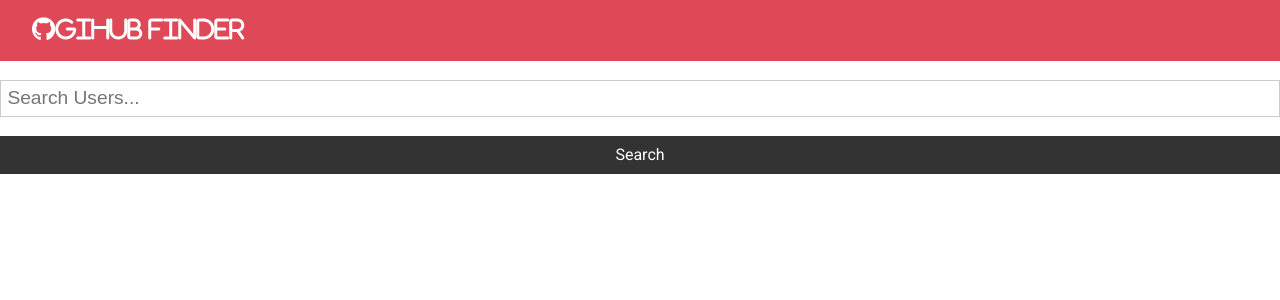
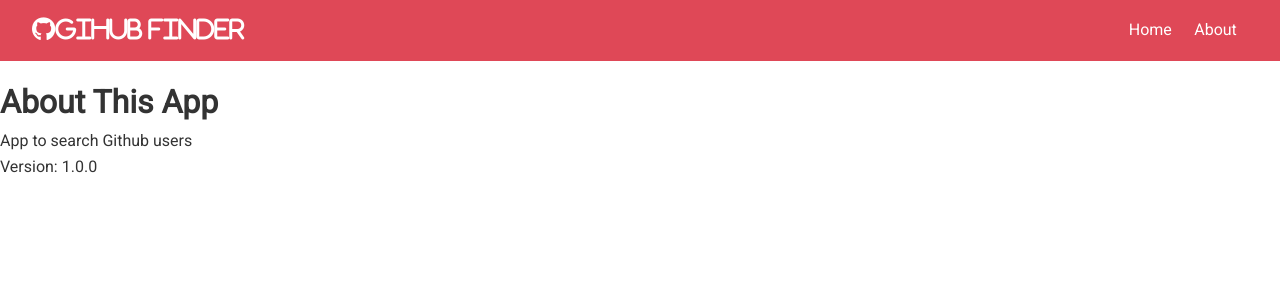
Before and after one commit to skin93/github-finder, a React (Create React App) app: page /about in a window 1280 px wide. Shown: the top 300 px of the page. Built offline with nearby package versions, Linux system fonts and the light colour scheme.

Commit message:
React Router added

```diff
--- a/package.json
+++ b/package.json
@@ -6,6 +6,7 @@
     "axios": "^0.19.0",
     "react": "^16.8.6",
     "react-dom": "^16.8.6",
+    "react-router-dom": "^5.0.1",
     "react-scripts": "3.0.1"
   },
   "scripts": {
--- a/src/App.js
+++ b/src/App.js
@@ -1,10 +1,11 @@
-import React, { Component } from 'react';
+import React, { Component, Fragment } from 'react';
+import { BrowserRouter as Router, Switch, Route } from 'react-router-dom';
 import './App.css';
 import Navbar from './components/layout/Navbar';
 import Users from './components/users/Users';
 import Search from './components/users/Search';
 import Alert from './components/layout/Alert';
-
+import About from './components/pages/About';
 import axios from 'axios';
 class App extends Component {
   state = {
@@ -40,20 +41,32 @@ class App extends Component {
   render() {
     const { users, loading } = this.state;
     return (
+      <Router>
         <div className='App'>
           <Navbar />
           <div className='Container'>
             <Alert alert={this.state.alert} />
+            <Switch>
+              <Route
+                exact
+                path='/'
+                render={props => (
+                  <Fragment>
                     <Search
                       searchUsers={this.searchUsers}
                       clearUsers={this.clearUsers}
                       showClear={users.length > 0 ? true : false}
                       setAlert={this.setAlert}
                     />
-
                     <Users loading={loading} users={users} />
+                  </Fragment>
+                )}
+              />
+              <Route exact path='/about' component={About} />
+            </Switch>
           </div>
         </div>
+      </Router>
     );
   }
 }
--- a/src/components/layout/Navbar.js
+++ b/src/components/layout/Navbar.js
@@ -1,5 +1,6 @@
 import React from 'react';
 import PropTypes from 'prop-types';
+import { Link } from 'react-router-dom';
 
 const Navbar = ({ icon, title }) => {
   return (
@@ -7,6 +8,14 @@ const Navbar = ({ icon, title }) => {
       <h1>
         <i className={icon}>{title}</i>
       </h1>
+      <ul>
+        <li>
+          <Link to='/'>Home</Link>
+        </li>
+        <li>
+          <Link to='/about'>About</Link>
+        </li>
+      </ul>
     </nav>
   );
 };
--- /dev/null
+++ b/src/components/pages/About.js
@@ -0,0 +1,13 @@
+import React, { Fragment } from 'react';
+
+const About = () => {
+  return (
+    <Fragment>
+      <h1>About This App</h1>
+      <p>App to search Github users</p>
+      <p>Version: 1.0.0</p>
+    </Fragment>
+  );
+};
+
+export default About;
```
Also changed, not shown: 1 other file (tests, documents, lock files or other folders). Lines whose indentation alone changed are shown as unchanged.
